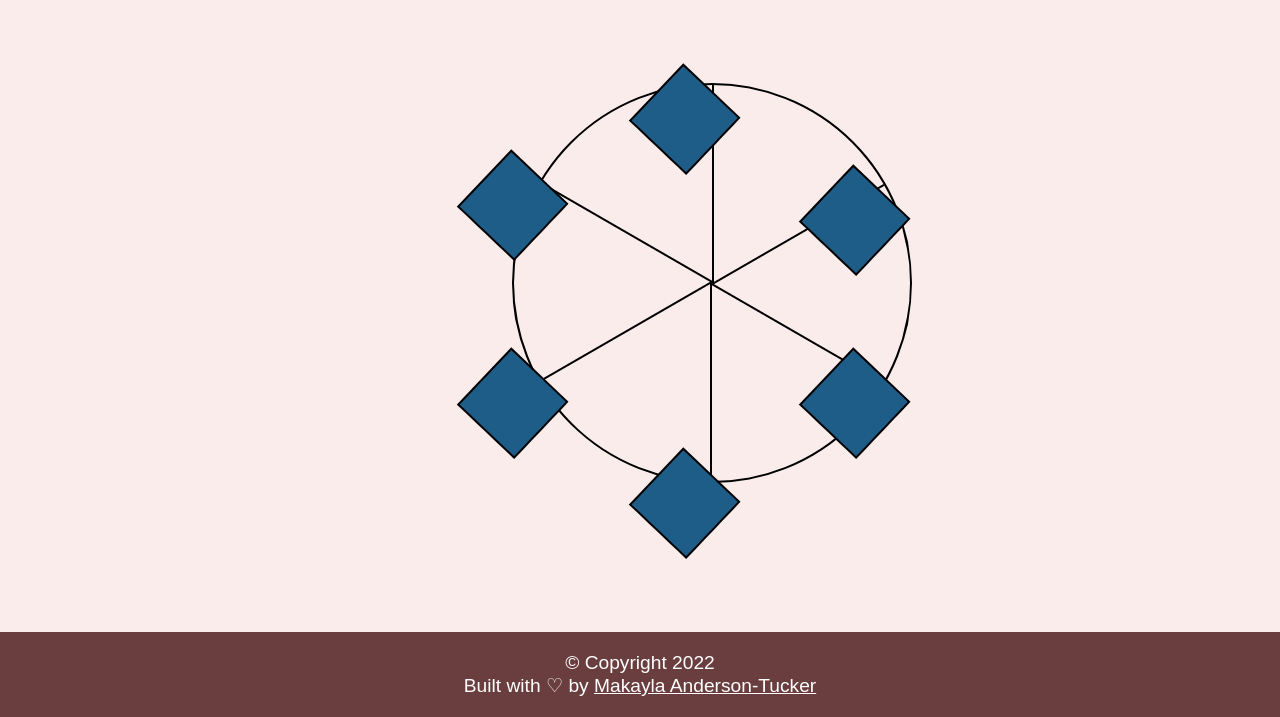
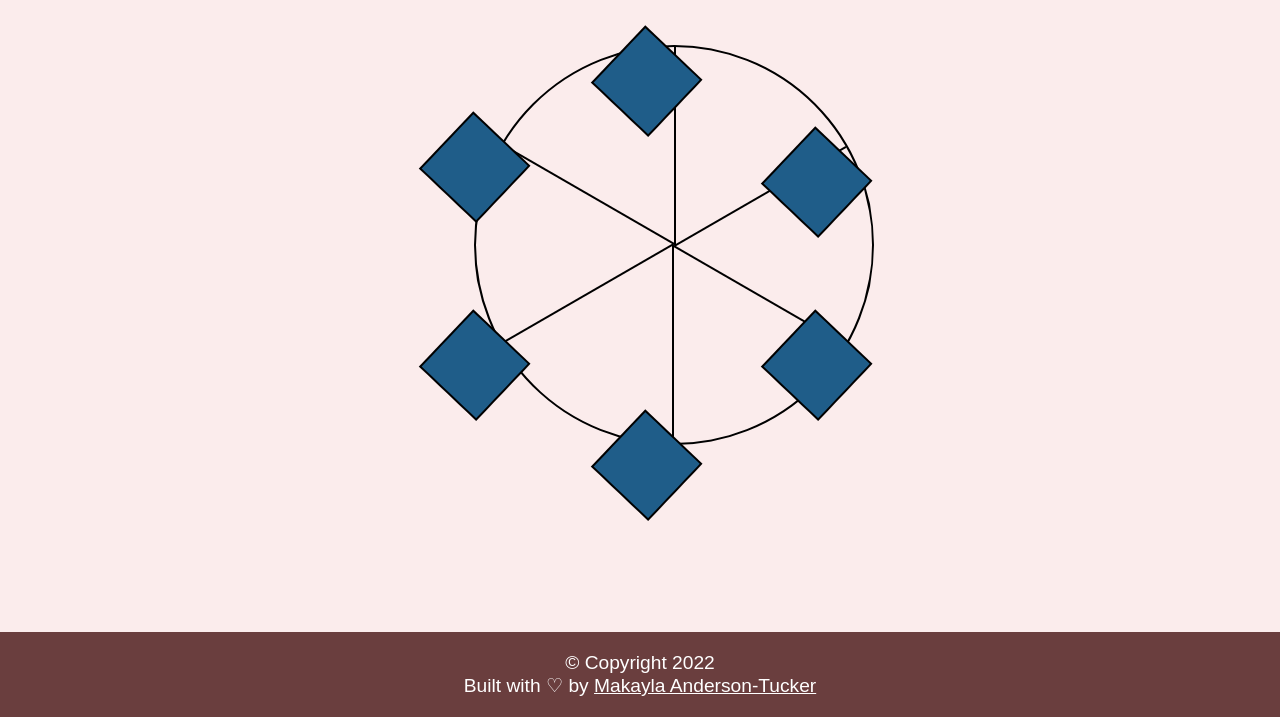
Before and after one commit to makaylacodes/ferris-wheel-css, a plain HTML site: page index.html in a window 1280 px wide. Shown: the part 83-800 px from the top of the page. Drawn offline with Linux system fonts and the light colour scheme.

Commit message:
Updated the screen responsiveness.

```diff
--- a/styles.css
+++ b/styles.css
@@ -27,8 +27,8 @@ h1{
     position: absolute;
     border: 2px solid black;
     border-radius:50%;
-    margin-left: 40%;
-    margin-top: 13%;
+    margin-left: 39%;
+    margin-top: 11%;
     height: 45vw;
     width:45vw;
     max-height: 400px;
@@ -186,18 +186,26 @@ create selectors for specific points in the animation sequence*/
     color:#fff;
   }
 
+  @media   (min-width:280px){
+    .wheel{
+        margin-left: 27%;
+        margin-top: 77%;
 
-
-  @media  (max-width:500px) {
-    .wheel{
-        margin-left: 30%;
-        margin-top: 30%;
     }
   }
+  @media  (min-width:680px) {
+    .wheel{
+        margin-left: 27%;
+        margin-top: 45%;
 
-  @media  (max-width:1080px) {
-    .wheel{
-        margin-left: 3%;
-        margin-top: 20%;
     }
   }
+  @media  (min-width:1080px) {
+    .wheel{
+        margin-left: 37%;
+        margin-top: 10%;
+        height: 75vw;
+        width:75vw;
+
+    }
+  }
```
